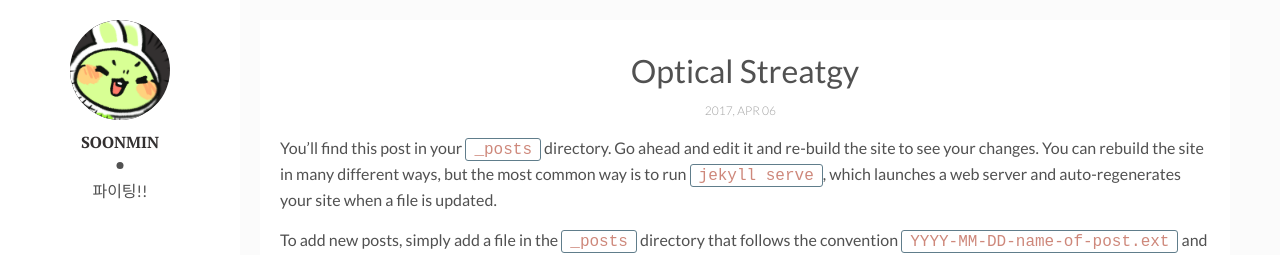
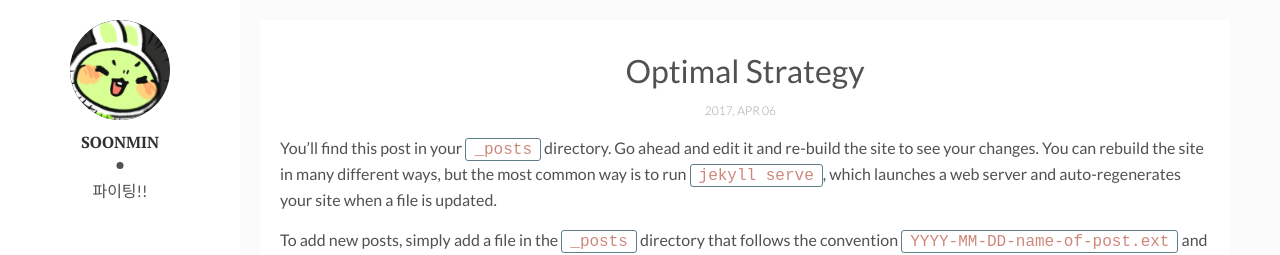
Before and after one commit to SoonMinEom/SoonMinEom.github.io, a Jekyll site: the page built from _posts/2022-12-14-how-to-adjust-gitblog-skin.markdown, in a window 1280 px wide. Shown: the top 255 px of the page. Built offline with Jekyll 4.4.1, drawn with Linux system fonts in a browser that asks for light colours; comment, search, counter and statistics services are not loaded.

Commit message:
Update 2022-12-14-how-to-adjust-gitblog-skin.markdown

```diff
--- a/_posts/2022-12-14-how-to-adjust-gitblog-skin.markdown
+++ b/_posts/2022-12-14-how-to-adjust-gitblog-skin.markdown
@@ -1,6 +1,6 @@
 ---
 layout: post
-title: "Optical Streatgy"
+title: "Optimal Strategy"
 date: 2017-04-06 13:32:20 +0300
 description: You’ll find this post in your `_posts` directory. Go ahead and edit it and re-build the site to see your changes. # Add post description (optional)
 img:  # Add image post (optional)
```
